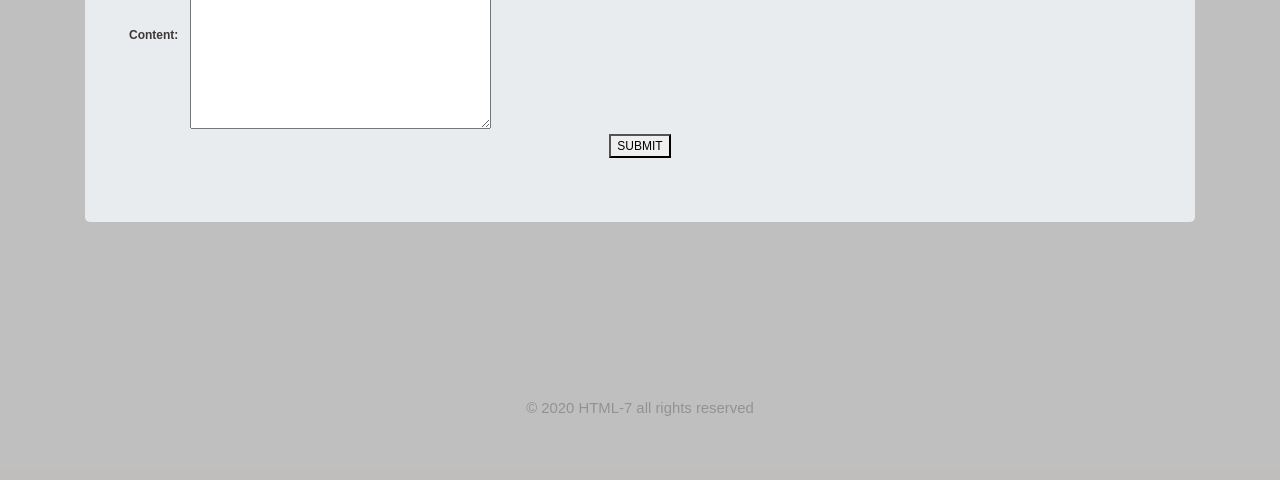
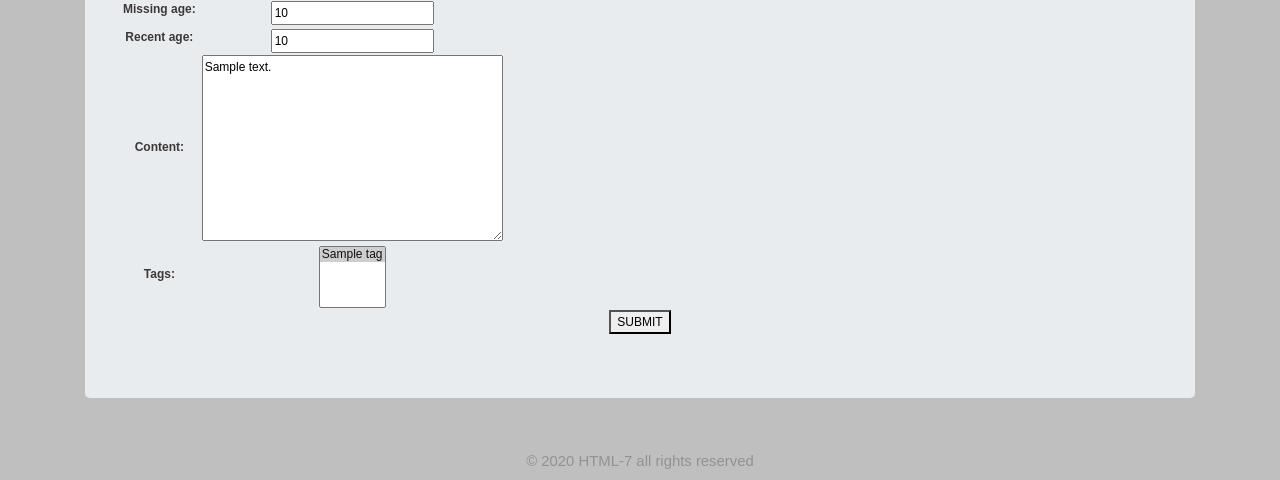
Before and after one commit to tkddms/GURU_web_project, a Django app: page /1/update/ in a window 1280 px wide. Shown: the part 331-811 px from the top of the page. Before the commit the page ends 747 px from the top, so only its background shows below. Run offline with Django 3.2, Linux system fonts and the light colour scheme; tables that the repository leaves empty hold one stand-in row (values such as "Sample post"); some libraries are stand-ins or nearby versions; some web fonts are replaced.

Commit message:
models.py의 DateTime 설정 외에는 서버 기능 완료, css와 그 속 컨텐츠만 넣으면 됨

```diff
--- a/blog/models.py
+++ b/blog/models.py
@@ -2,6 +2,7 @@ from django.db import models
 from django.contrib.auth.models import User
 from markdownx.models import MarkdownxField
 from markdownx.utils import markdown
+from django.utils import timezone
 
 class Tag(models.Model):
     name = models.CharField(max_length=40, unique=True)
@@ -17,7 +18,10 @@ class Post(models.Model):
 
     created = models.DateTimeField(auto_now_add=True)
     author = models.ForeignKey(User, on_delete=models.SET_NULL, null=True)
-    is_admin = models.BooleanField('관리자 권한', default=False)
+    missing_place = models.CharField(max_length=50, blank=True)
+    missing_date = models.DateTimeField(default=timezone.now, null=True, blank=True)
+    missing_age = models.IntegerField(null=True, blank=True)
+    recent_age = models.IntegerField(null=True, blank=True)
 
     tags = models.ManyToManyField(Tag, blank=True)
 
--- a/blog/templates/blog/comment_form.html
+++ b/blog/templates/blog/comment_form.html
@@ -1,6 +1,6 @@
 {% extends 'blog/base.html' %}
 
-{% block title %}{{ object.title }} - LostChild{% endblock %}
+{% block title %}{{ object.title }}{% endblock %}
 
 {% block content %}
 <h3>Edit Comment</h3>
--- a/blog/templates/blog/post_detail.html
+++ b/blog/templates/blog/post_detail.html
@@ -8,7 +8,9 @@
 {% endfor %}
 <h2>Post Detail Page</h2>
 <h3>{{ object.title }}</h3>
-<div class="container">{{ object.get_markdown_content | safe }}
+<div class="container">
+    <img src="{{ object.head_image.url }}" alt="{{object.head_image}}">
+    {{ object.get_markdown_content | safe }}
 
     <!-- Comments Form -->
     <div class="card my-4">
--- a/blog/templates/blog/post_form.html
+++ b/blog/templates/blog/post_form.html
@@ -3,7 +3,7 @@
 {% block title %}{{ object.title }} - LostChild{% endblock %}
 
 {% block content %}
-<form method="POST">
+<form method="POST" enctype="multipart/form-data">
     {% csrf_token %}
     <table>
         {{form.as_table}}
--- a/blog/views.py
+++ b/blog/views.py
@@ -31,13 +31,13 @@ class PostDetail(DetailView):
 class PostUpdate(UpdateView):
     model = Post
     fields = [
-        'title', 'head_image', 'content'
+        'title', 'head_image', 'missing_place', 'missing_date', 'missing_age', 'recent_age' ,'content', 'tags'
     ]
 
 class PostCreate(LoginRequiredMixin, CreateView):
     model = Post
     fields = [
-        'title', 'head_image', 'content'
+        'title', 'head_image', 'missing_place', 'missing_date', 'missing_age', 'recent_age' ,'content', 'tags'
     ]
 
     def form_valid(self, form):
```
Also changed, not shown: _media/blog/2020/08/19/1.kim.png (added), _media/blog/2020/08/19/5.kim.png (added), _media/blog/2020/08/19/missing_empty.jpg (added), blog/forms.py (line endings or trailing spaces).
